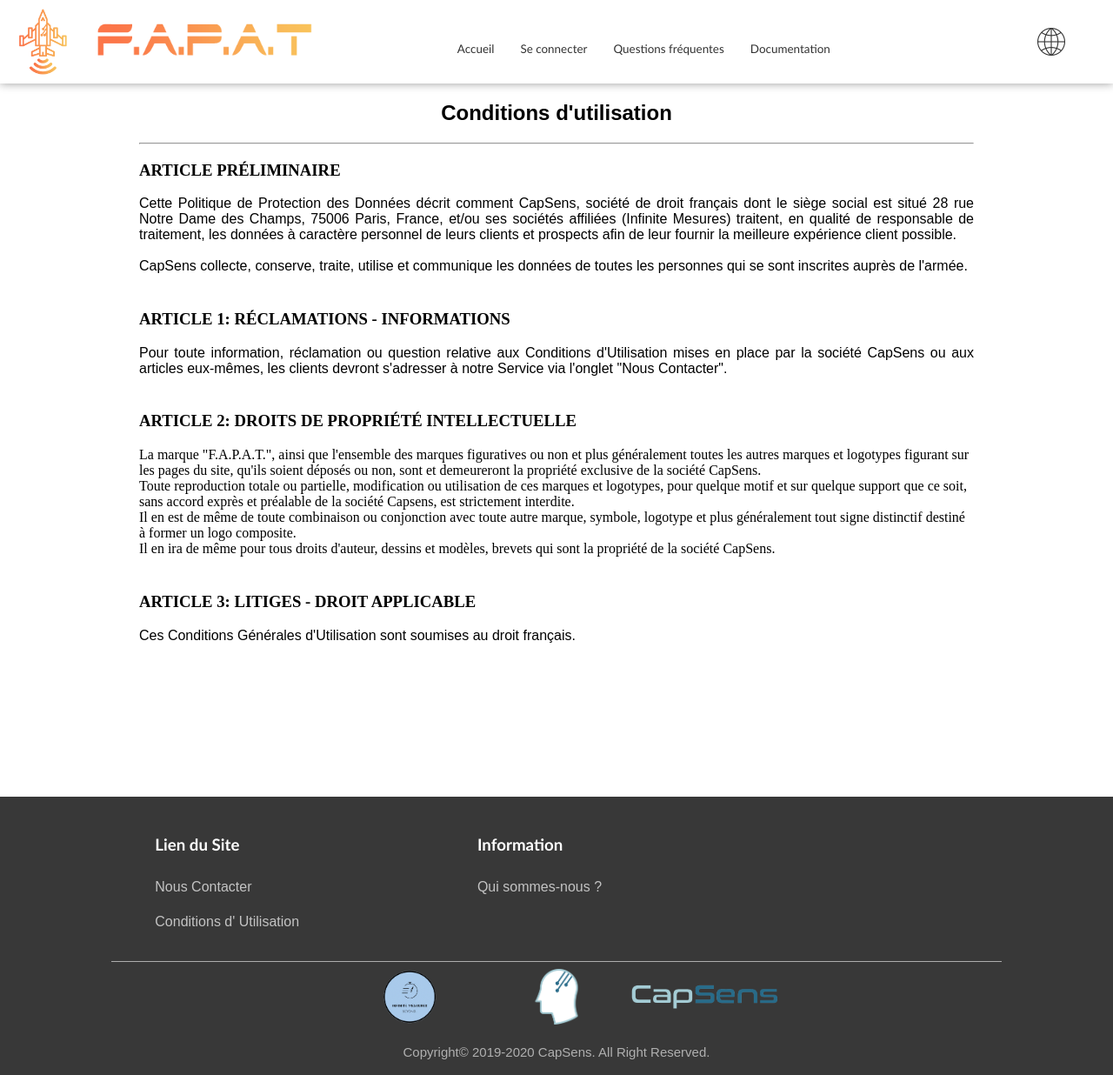
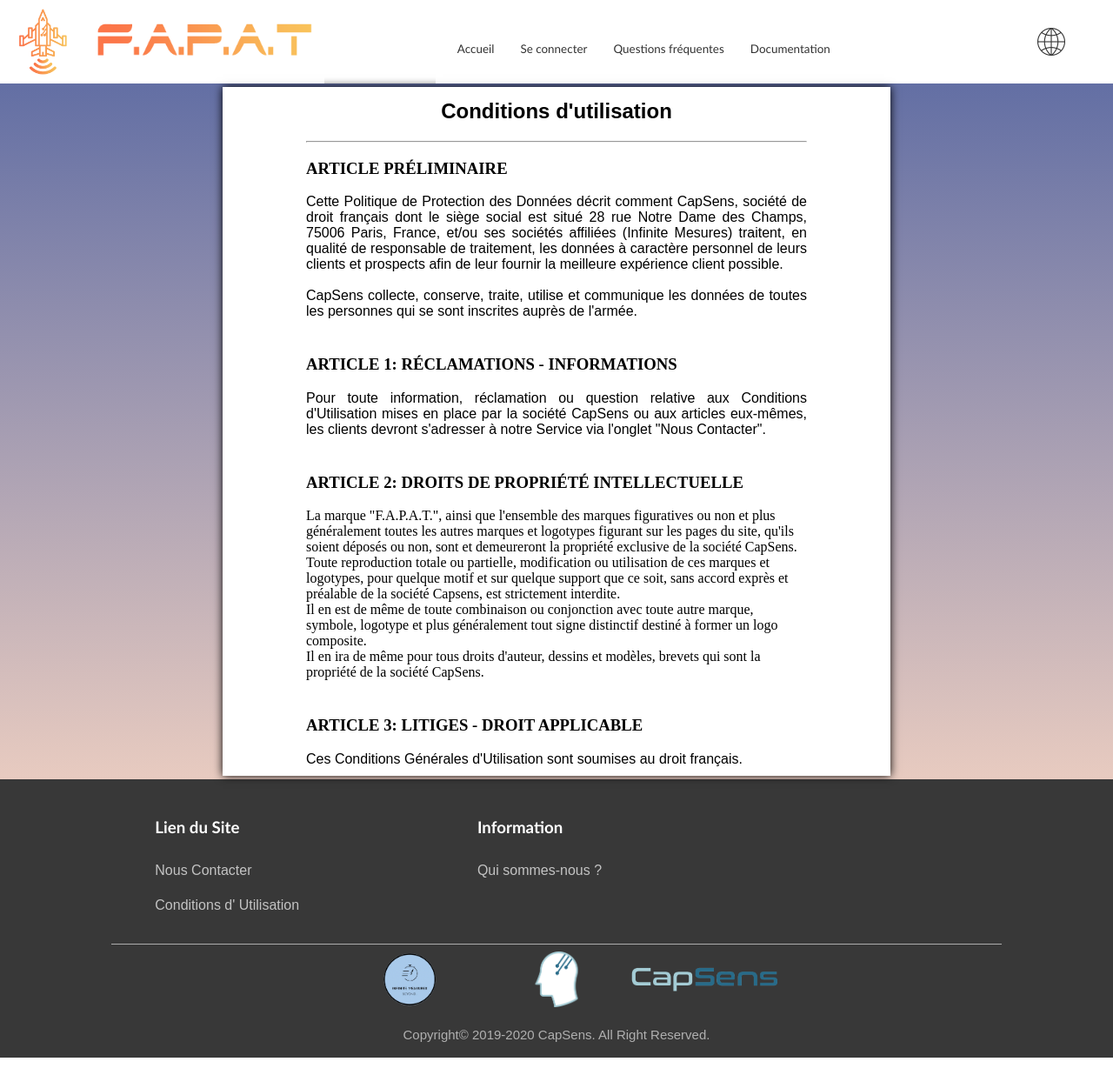
Before and after one commit to oscarmcauliffe/Fapat, a PHP site: page /vue/conditions.php in a window 1280 px wide. Shown: the whole page at 87% size. Run offline with PHP 8.4, Linux system fonts and the light colour scheme.

Commit message:
CONDITION BACKGROUND

```diff
--- a/public/css/styleConditions.css
+++ b/public/css/styleConditions.css
@@ -1,3 +1,27 @@
+body{
+  height: 100%;
+}
+
+
+.backgroundCondition{
+  display: flex;
+  justify-content: center;
+  align-items: center;
+  height: 100%;
+  width: 100%;
+  background-image: linear-gradient(to bottom,#636FA4,#E8CBC0);
+}
+
+.textBox{
+  display: flex;
+  justify-content: center;
+  align-items: center;
+  height: 99%;
+  width: 60%;
+  background-color: white;
+  box-shadow: 0 0 10px;
+}
+
 .texte h2{
     text-align: center;
     font-family: Arial;
--- a/vue/conditions.php
+++ b/vue/conditions.php
@@ -8,13 +8,14 @@
         <link rel="stylesheet"
               href="public/css/styleMain.css">
         <link rel="stylesheet"
-              href="public/css/styleAPropos.css">
+              href="public/css/styleConditions.css">
     </head>
     <body>
         <?php
         include ('enTete.php');
         ?>
-
+        <div class="backgroundCondition">
+          <div class="textBox">
             <div class="texte" style="width: 75%; display: block; margin-left: auto; margin-right: auto;">
                 <h2>Conditions d'utilisation</h2>
                 <hr>
@@ -49,6 +50,9 @@
                 <p>  Ces Conditions Générales d'Utilisation sont soumises au droit français. </p>
 
             </div>
+          </div>
+        </div>
+
 
         <?php
         include ('piedPage.php');
```
Lines whose indentation alone changed are shown as unchanged.
